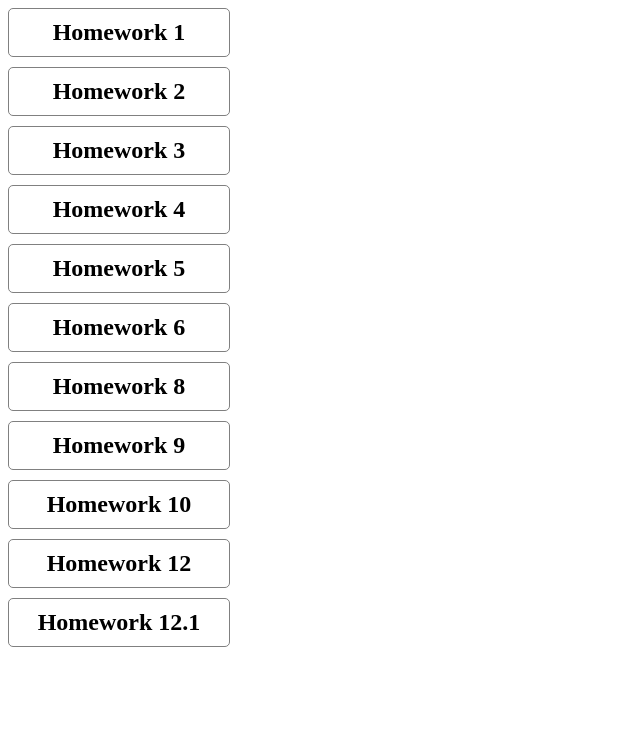
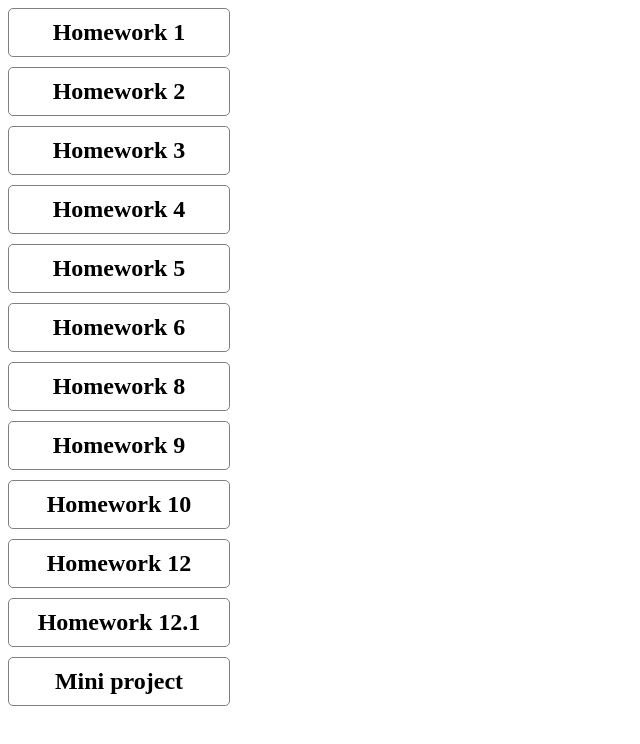
Before and after one commit to VSanotskyi/homework-okten, a website: page index.html in a window 1280 px wide. Shown: the whole page, without its empty margins (0-640 px from the left). Drawn offline with Linux system fonts and the light colour scheme.

Commit message:
add link

```diff
--- a/index.html
+++ b/index.html
@@ -46,5 +46,6 @@
 <a href="./hw-10/index.html">Homework 10</a>
 <a href="./hw-12/index.html">Homework 12</a>
 <a href="hw-12.1/index.html">Homework 12.1</a>
+<a href="mini-project/index.html">Mini project</a>
 </body>
 </html>
```
